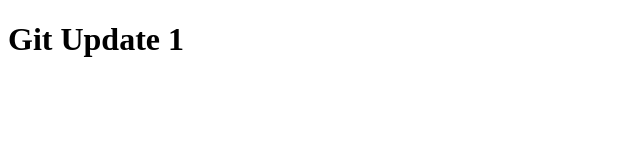
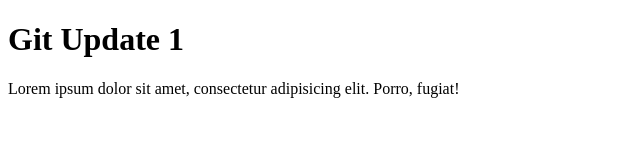
Before and after one commit to prince2jha/hi, a plain HTML site: page index.html in a window 1280 px wide. Shown: the whole page, without its empty margins (0-640 px from the left). Drawn offline with Linux system fonts and the light colour scheme.

Commit message:
Third commiton paragraph

```diff
--- a/index.html
+++ b/index.html
@@ -9,6 +9,7 @@
 
 <body>
     <h1>Git Update 1</h1>
+    <p>Lorem ipsum dolor sit amet, consectetur adipisicing elit. Porro, fugiat!</p>
 </body>
 
 </html>
```
